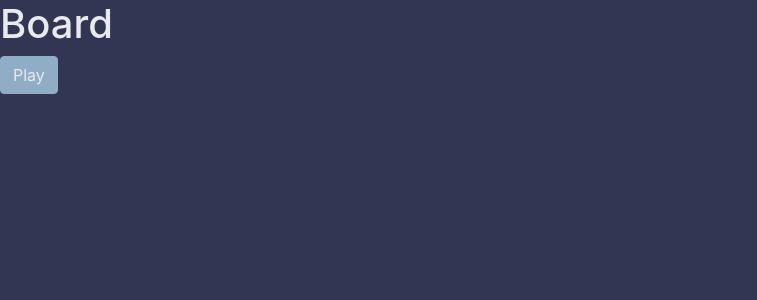
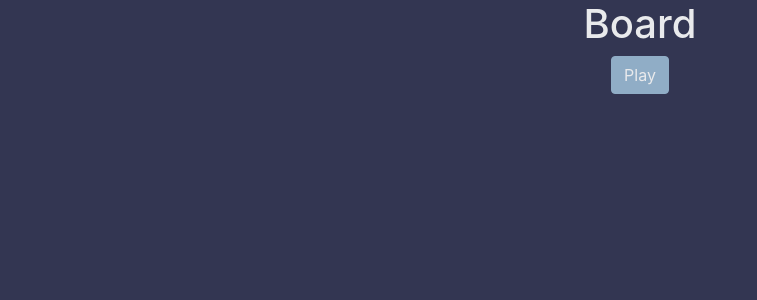
Before and after one commit to tomjmgray/DungeonExplorer, a Vue app: page / in a window 1280 px wide. Shown: the top 300 px of the page, without its empty margins (0-757 px from the left). Built offline with nearby package versions, Linux system fonts and the light colour scheme.

Commit message:
centers the div :^)

```diff
--- a/src/components/Board.vue
+++ b/src/components/Board.vue
@@ -2,6 +2,7 @@
 
 <template>
   <main
+  class="d-flex flex-column align-items-center"
   @keydown.up="move('up', movementAvailable)"
   @keydown.left="move('left', movementAvailable)"
   @keydown.right="move('right', movementAvailable)"
```
